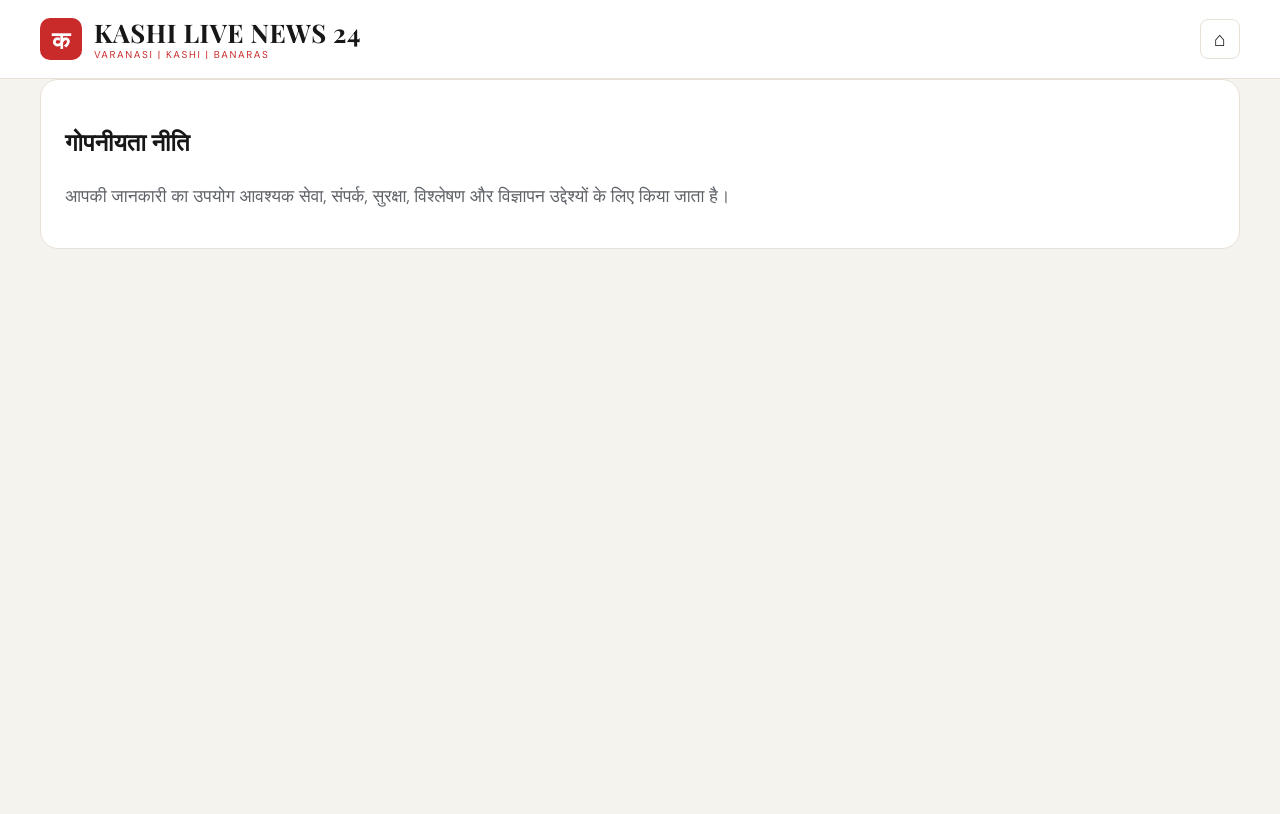
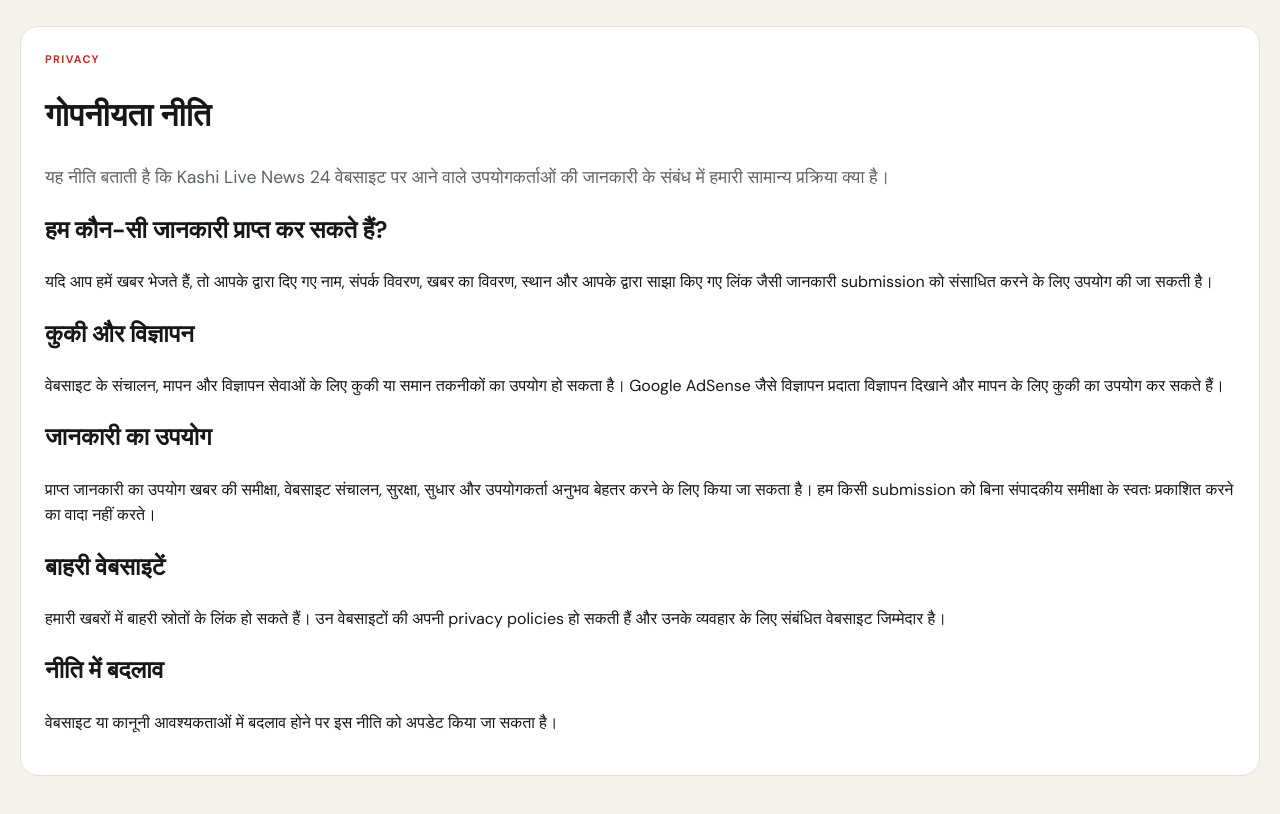
Before and after one commit to Rahulkannoujia123/KashiNews24, a Next.js app: page /privacy-policy in a window 1280 px wide. Built offline with nearby package versions, Linux system fonts and the light colour scheme; no server answers.

Commit message:
Add privacy-policy information page

```diff
--- /dev/null
+++ b/app/privacy-policy/page.jsx
@@ -0,0 +1,22 @@
+export const metadata = {
+  title: 'गोपनीयता नीति',
+  description: 'Kashi Live News 24 की गोपनीयता और कुकी नीति।'
+};
+
+export default function PrivacyPolicyPage() {
+  return <main className="page-shell"><div className="shell form-page">
+    <div className="kicker">Privacy</div>
+    <h1>गोपनीयता नीति</h1>
+    <p className="article-lead">यह नीति बताती है कि Kashi Live News 24 वेबसाइट पर आने वाले उपयोगकर्ताओं की जानकारी के संबंध में हमारी सामान्य प्रक्रिया क्या है।</p>
+    <h2>हम कौन-सी जानकारी प्राप्त कर सकते हैं?</h2>
+    <p>यदि आप हमें खबर भेजते हैं, तो आपके द्वारा दिए गए नाम, संपर्क विवरण, खबर का विवरण, स्थान और आपके द्वारा साझा किए गए लिंक जैसी जानकारी submission को संसाधित करने के लिए उपयोग की जा सकती है।</p>
+    <h2>कुकी और विज्ञापन</h2>
+    <p>वेबसाइट के संचालन, मापन और विज्ञापन सेवाओं के लिए कुकी या समान तकनीकों का उपयोग हो सकता है। Google AdSense जैसे विज्ञापन प्रदाता विज्ञापन दिखाने और मापन के लिए कुकी का उपयोग कर सकते हैं।</p>
+    <h2>जानकारी का उपयोग</h2>
+    <p>प्राप्त जानकारी का उपयोग खबर की समीक्षा, वेबसाइट संचालन, सुरक्षा, सुधार और उपयोगकर्ता अनुभव बेहतर करने के लिए किया जा सकता है। हम किसी submission को बिना संपादकीय समीक्षा के स्वतः प्रकाशित करने का वादा नहीं करते।</p>
+    <h2>बाहरी वेबसाइटें</h2>
+    <p>हमारी खबरों में बाहरी स्रोतों के लिंक हो सकते हैं। उन वेबसाइटों की अपनी privacy policies हो सकती हैं और उनके व्यवहार के लिए संबंधित वेबसाइट जिम्मेदार है।</p>
+    <h2>नीति में बदलाव</h2>
+    <p>वेबसाइट या कानूनी आवश्यकताओं में बदलाव होने पर इस नीति को अपडेट किया जा सकता है।</p>
+  </div></main>;
+}
```
